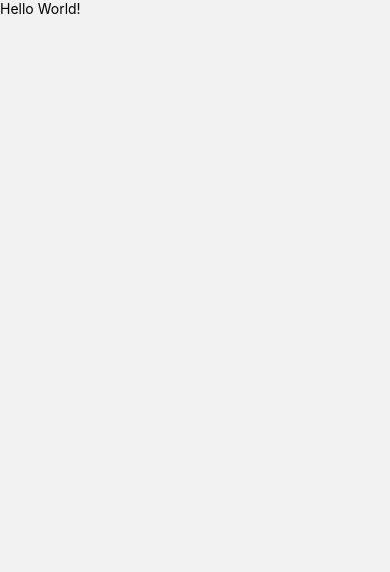
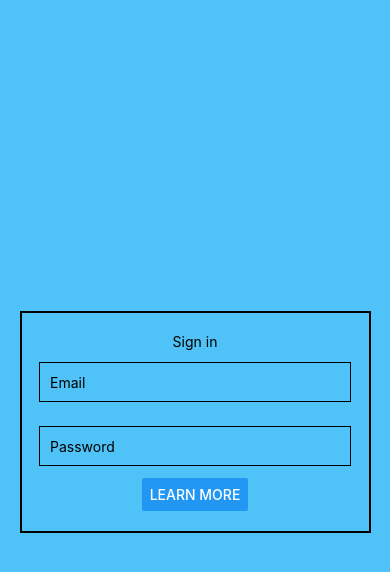
Before and after one commit to Khalid-Arsa/khamerce-mobile, a React Native app: screen /LoginInScreen in a window 390 px wide. Shown: the top 572 px of the page. Built offline with nearby package versions, Linux system fonts and the light colour scheme.

Commit message:
login ui | pending

```diff
--- a/package.json
+++ b/package.json
@@ -15,10 +15,12 @@
     "@react-navigation/drawer": "^6.6.2",
     "@react-navigation/native": "^6.1.6",
     "@react-navigation/stack": "^6.3.16",
+    "native-base": "^3.4.28",
     "react": "18.2.0",
     "react-native": "0.71.8",
     "react-native-gesture-handler": "^2.10.2",
     "react-native-reanimated": "^3.2.0",
+    "react-native-responsive-screen": "^1.4.2",
     "react-native-safe-area-context": "^4.5.3",
     "react-native-screens": "^3.20.0"
   },
--- /dev/null
+++ b/src/lib/color/index.ts
@@ -0,0 +1,79 @@
+export const COLORS = {
+  grey: {
+    0: "#ffffff", // manually adjusted
+    10: "#f6f6f6", // manually adjusted
+    50: "#f0f0f0", // manually adjusted
+    100: "#e0e0e0",
+    200: "#c2c2c2",
+    300: "#a3a3a3",
+    400: "#858585",
+    500: "#666666",
+    600: "#525252",
+    700: "#3d3d3d",
+    800: "#292929",
+    900: "#141414",
+    1000: "#000000", // manually adjusted
+  },
+  primary: {
+    // blue
+    100: "#d3d4de",
+    200: "#a6a9be",
+    300: "#7a7f9d",
+    400: "#4d547d",
+    500: "#21295c",
+    600: "#191F45", // manually adjusted
+    700: "#141937",
+    800: "#0d1025",
+    900: "#070812",
+  },
+  secondary: {
+    // light blue
+    0: "#ffffff", // manually adjusted
+    50: "#e1f5fe", // manually adjusted
+    100: "#b3e5fc",
+    200: "#81d4fa",
+    300: "#4fc3f7",
+    400: "#29b6f6",
+    500: "#03a9f4",
+    600: "#039be5",
+    700: "#0288d1",
+    800: "#0277bd",
+    900: "#01579b",
+  },
+  tertiary: {
+    // yellow
+    50: "#f0f0f0", // manually adjusted
+    100: "#fff6e0",
+    200: "#ffedc2",
+    300: "#ffe3a3",
+    400: "#ffda85",
+    500: "#ffd166",
+    600: "#cca752",
+    700: "#997d3d",
+    800: "#665429",
+    900: "#332a14",
+  }
+};
+
+export const colorPalette = {
+  palette: {
+    primary: {
+      ...COLORS.primary,
+      main: COLORS.grey[50],
+      light: COLORS.grey[100],
+    },
+    secondary: {
+      ...COLORS.secondary,
+      main: COLORS.secondary[600],
+      light: COLORS.secondary[700],
+    },
+    neutral: {
+      ...COLORS.grey,
+      main: COLORS.grey[500],
+    },
+    background: {
+      default: COLORS.grey[0],
+      alt: COLORS.grey[50],
+    },
+  }
+}
--- a/src/screens/auth/Login.tsx
+++ /dev/null
@@ -1,18 +0,0 @@
-import React from "react"
-import {
-  SafeAreaView,
-  View,
-  Text
-} from "react-native"
-
-export const Login: React.FC<any> = () => {
-  return (
-    <SafeAreaView>
-      <View>
-        <Text>
-          Hello World!
-        </Text>
-      </View>
-    </SafeAreaView>
-  )
-}
--- a/src/screens/auth/index.ts
+++ b/src/screens/auth/index.ts
@@ -1,3 +1,3 @@
-import {Login} from './Login';
+import {Login} from './login/Login';
 
 export const AuthScreen = {Login};
--- /dev/null
+++ b/src/screens/auth/login/Login.tsx
@@ -0,0 +1,63 @@
+import React from 'react';
+import {SafeAreaView, View, Text, ScrollView, TextInput, Button} from 'react-native';
+import {LoginStyle} from './styles';
+import {
+  heightPercentageToDP,
+  widthPercentageToDP,
+} from 'react-native-responsive-screen';
+
+export const Login: React.FC<any> = () => {
+  const [number, onChangeNumber] = React.useState('');
+
+  return (
+    <SafeAreaView style={LoginStyle.safeAreaContainer}>
+      <ScrollView contentContainerStyle={LoginStyle.scrollView}>
+        <View
+          style={{
+            borderColor: 'black',
+            borderWidth: 2,
+            width: widthPercentageToDP(90),
+            paddingVertical: 20
+          }}>
+          {/* header */}
+          <View
+            style={{
+              alignItems: 'center',
+              justifyContent: 'center',
+            }}>
+            <Text>Sign in</Text>
+          </View>
+
+          {/* text input container */}
+          <View
+            style={{
+              alignItems: 'center',
+              justifyContent: 'center',
+            }}>
+            <TextInput
+              style={LoginStyle.input}
+              onChangeText={onChangeNumber}
+              value={number}
+              placeholder="Email"
+              keyboardType="numeric"
+            />
+            <TextInput
+              style={LoginStyle.input}
+              onChangeText={onChangeNumber}
+              value={number}
+              placeholder="Password"
+              keyboardType="numeric"
+            />
+            <View>
+              <Button
+                  title="Learn More"
+                  accessibilityLabel="Learn more about this purple button"
+                  onPress={() => console.log('Button with adjusted color pressed')}
+              />
+            </View>
+          </View>
+        </View>
+      </ScrollView>
+    </SafeAreaView>
+  );
+};
--- /dev/null
+++ b/src/screens/auth/login/styles.ts
@@ -0,0 +1,25 @@
+import {StyleSheet} from 'react-native';
+import { colorPalette } from '../../../lib/color';
+import {
+  heightPercentageToDP,
+  widthPercentageToDP,
+} from 'react-native-responsive-screen';
+
+export const LoginStyle = StyleSheet.create({
+  safeAreaContainer: {
+    flex: 1,
+    backgroundColor: colorPalette.palette.secondary[300],
+  },
+  scrollView: {
+    flex: 1,
+    justifyContent: 'center',
+    alignItems: 'center',
+  },
+  input: {
+    height: 40,
+    margin: 12,
+    borderWidth: 1,
+    padding: 10,
+    width: widthPercentageToDP(80)
+  }
+})
```
Also changed, not shown: src/components/textInput/index.ts (added), 1 other file (tests, documents, lock files or other folders).
